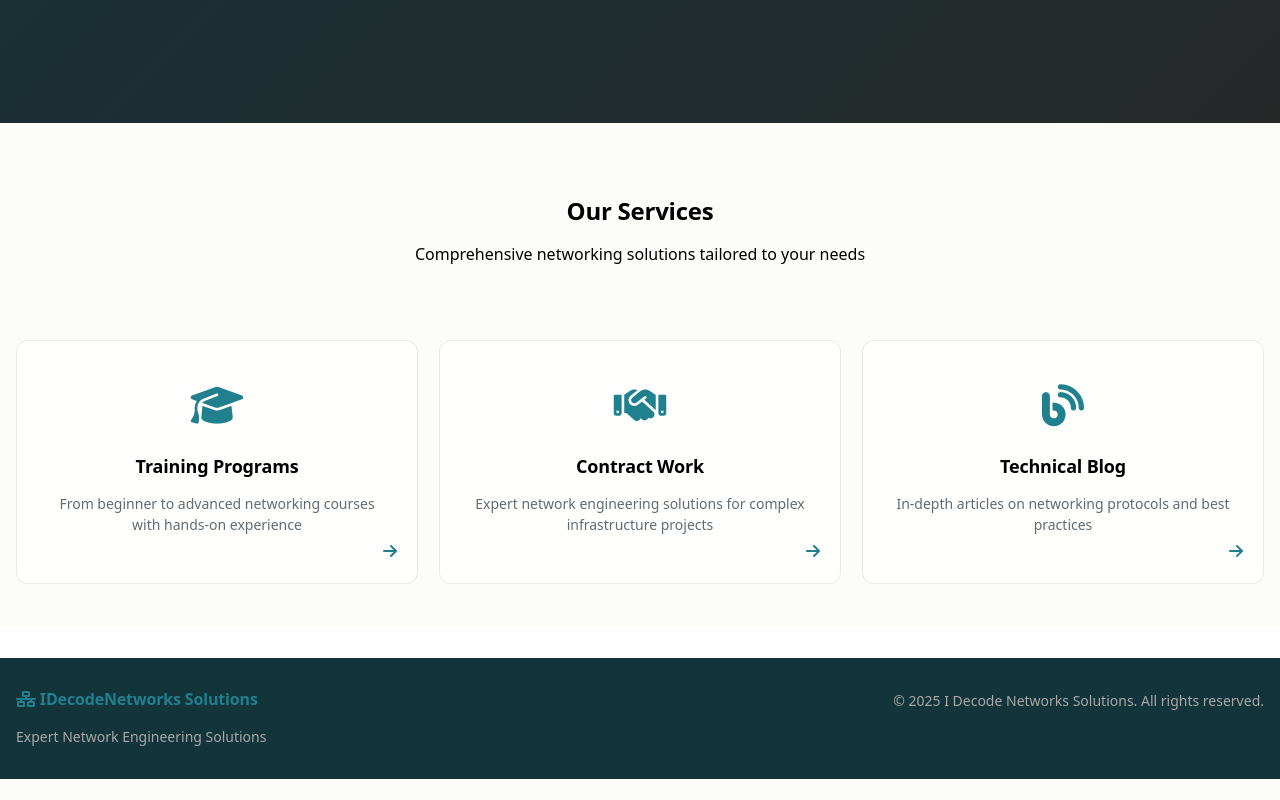
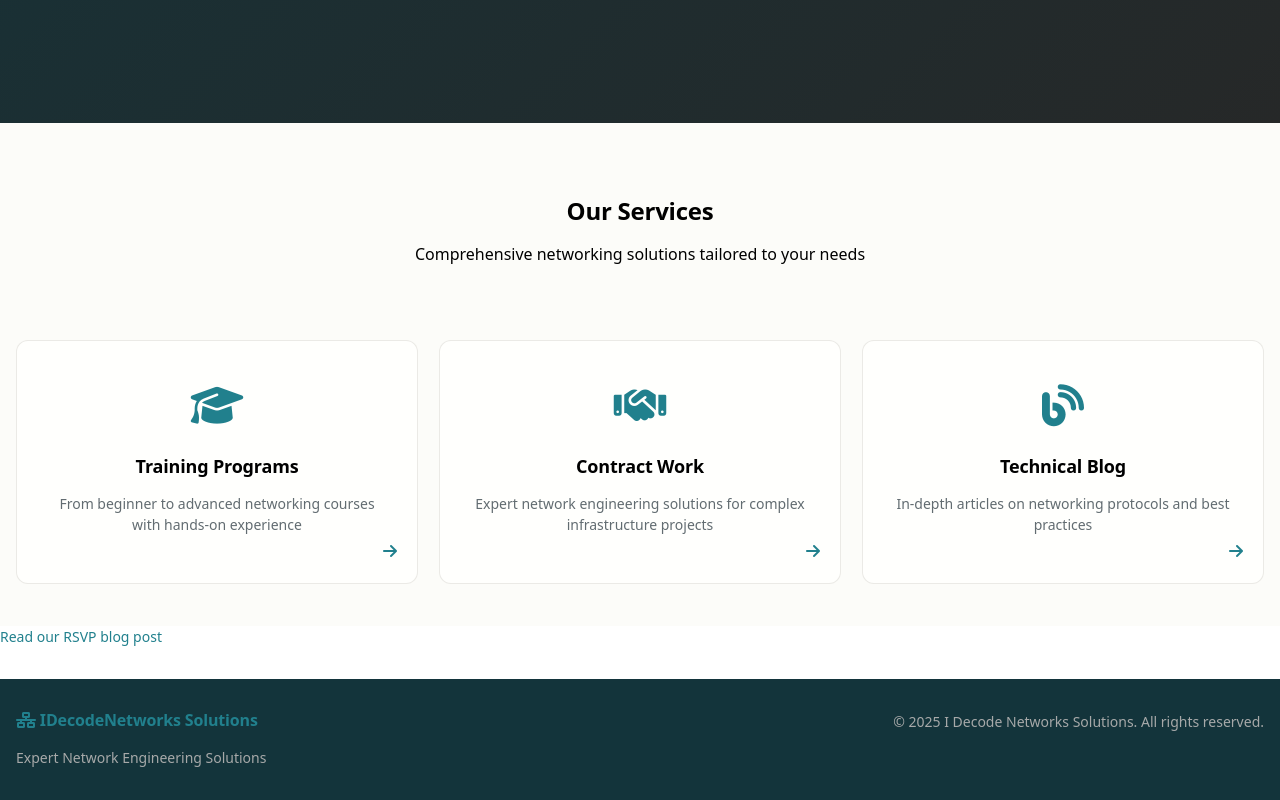
Before and after one commit to uneasycode/uneasycode.github.io, a plain HTML site: page index.html in a window 1280 px wide. Shown: the part 757-1557 px from the top of the page. Before the commit the page ends 1536 px from the top, so only its background shows below. Drawn offline with nearby package versions, Linux system fonts and the light colour scheme.

Commit message:
test changing a blog page

```diff
--- a/index.html
+++ b/index.html
@@ -513,6 +513,8 @@
         </div>
     </section>
 
+<a href="/rsvp/">Read our RSVP blog post</a> <!-- permalink controls URL, so always use /rsvp/ -->
+
     <!-- Blog Post Details -->
     <section id="blog-post" class="section">
         <div class="container py-5">
```
Also changed, not shown: pages/rsvp.md (renamed from _posts/rsvp.md, +2 -0 lines).
